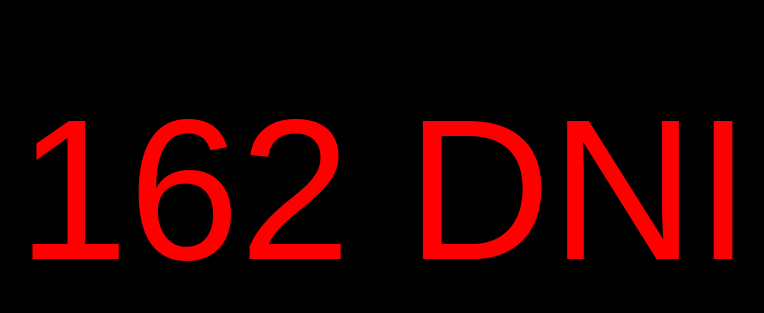
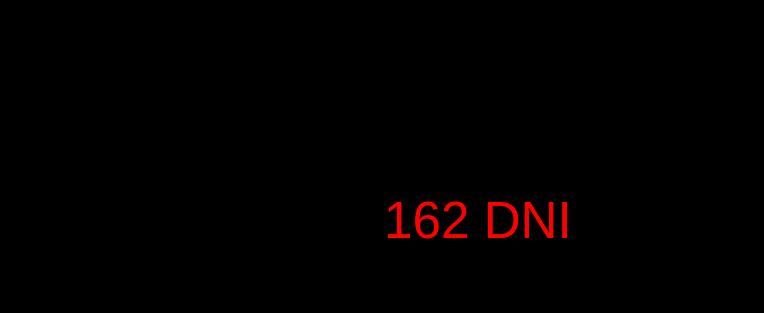
Before and after one commit to Mikrzak/countdown, a plain HTML site: page index.html in a window 1280 px wide. Shown: the part 210-523 px from the top of the page, without its empty margins (256-1020 px from the left). Drawn offline with Linux system fonts and the light colour scheme; a web font is replaced by a local one.

Commit message:
Update style.css

```diff
--- a/style.css
+++ b/style.css
@@ -7,12 +7,12 @@ body{
     background-color: black;
     color:red;
     margin: 0;
-    font-size: 200px;
+    font-size: 4vw;/*200px;*/
     position: absolute;
     top: 50%;
     left: 50%;
-    -ms-transform: translate(-50%, -50%);
-    transform: translate(-50%, -50%);
+    /*-ms-transform: translate(-50%, -50%);
+    transform: translate(-50%, -50%);*/
     font-family: 'Amped For Evil', sans-serif;
     white-space: nowrap;
 }
```
